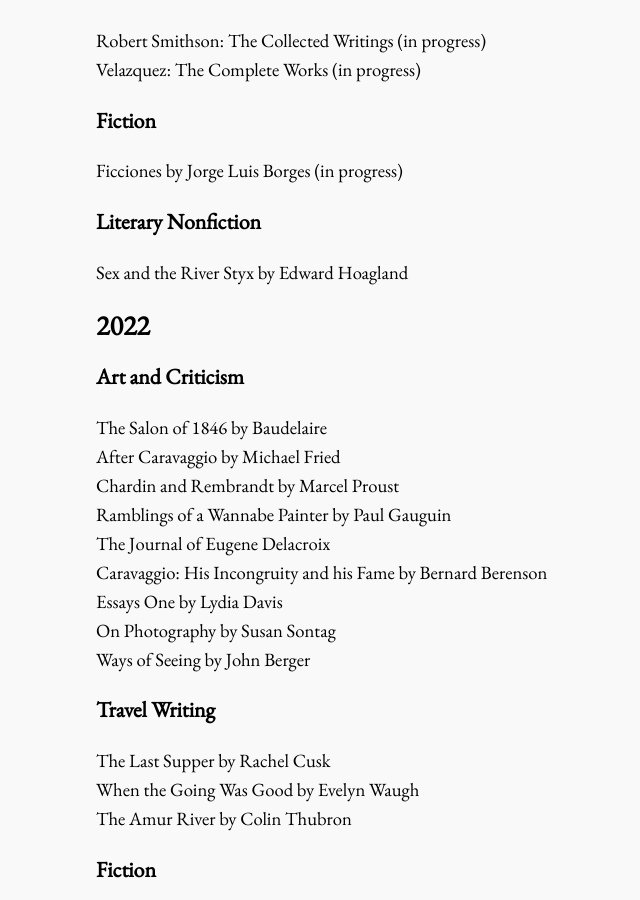
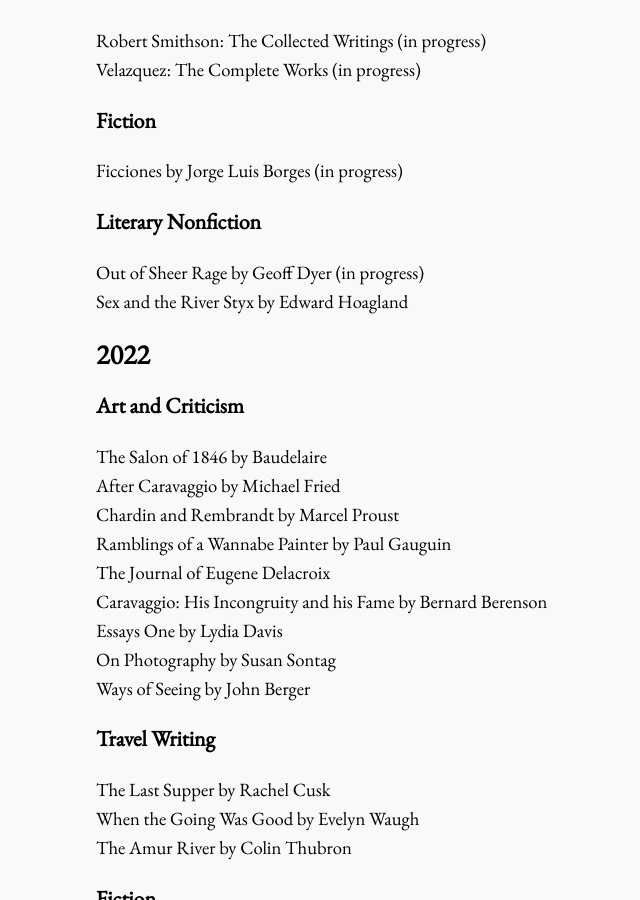
Before and after one commit to bora-uyumazturk/bora-uyumazturk.github.io, a Jekyll site: the page built from reading.html, in a window 1280 px wide and 900 px high, scrolled down 335 px. Shown: the whole window, without its empty margins (76-716 px from the left). Built offline with Jekyll 4.4.1, drawn with Linux system fonts in a browser that asks for light colours.

Commit message:
Update reading.html

```diff
--- a/reading.html
+++ b/reading.html
@@ -25,6 +25,7 @@ title: Reading
 
   <h3>Literary Nonfiction</h3>
 
+  Out of Sheer Rage by Geoff Dyer (in progress) <br>
   Sex and the River Styx by Edward Hoagland
 
   <h2>2022</h2>
```
